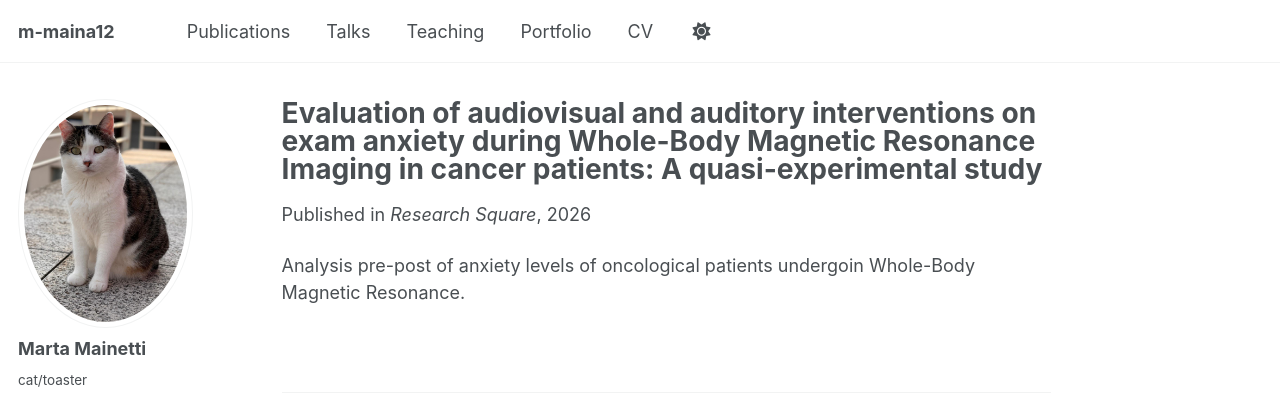
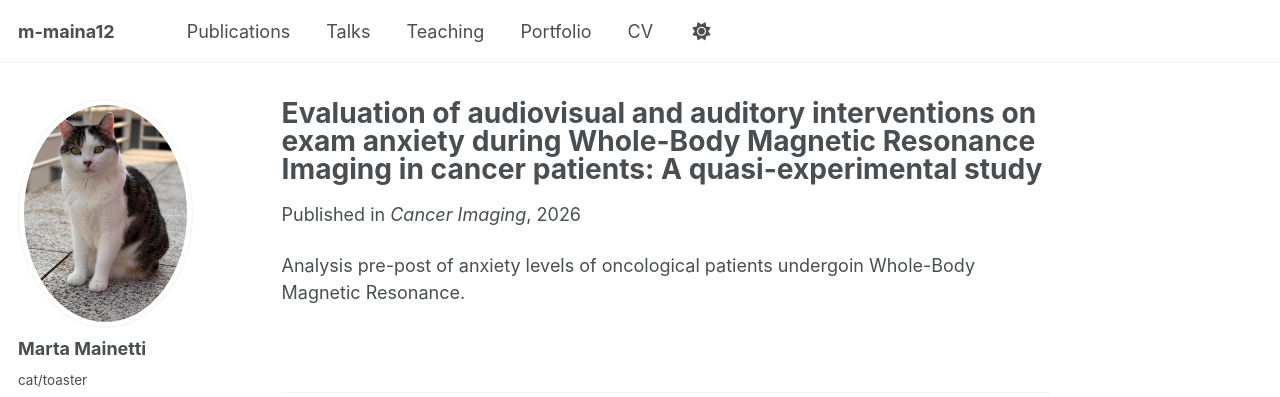
Before and after one commit to m-maina12/m-maina12.github.io, a Jekyll site: the page built from _publications/2026-1-29-WBR-anxiety-levels.md, in a window 1280 px wide. Shown: the top 397 px of the page. Built offline with Jekyll 4.4.1, drawn with Linux system fonts in a browser that asks for light colours; some web fonts are replaced; a script bundle is joined from its source files by our own code; library files that are not in the unit come from our copies.

Commit message:
Update 2026-1-29-WBR-anxiety-levels.md

```diff
--- a/_publications/2026-1-29-WBR-anxiety-levels.md
+++ b/_publications/2026-1-29-WBR-anxiety-levels.md
@@ -4,8 +4,8 @@ collection: publications
 category: preprints
 permalink: /publication/2026-1-29-WBR-anxiety-level
 excerpt: 'Analysis pre-post of anxiety levels of oncological patients undergoing Whole-Body Magnetic Resonance.'
-date: 2026-1-29
-venue: 'Research Square'
+date: 2026-07-01
+venue: 'Cancer Imaging'
 # slidesurl: 'https://m-maina12.github.io./files/slides1.pdf'
 paperurl: 'https://m-maina12.github.io./files/WBR-anxiety-level.pdf'
 # bibtexurl: 'https://m-maina12.github.io./files/bibtex1.bib'
```
